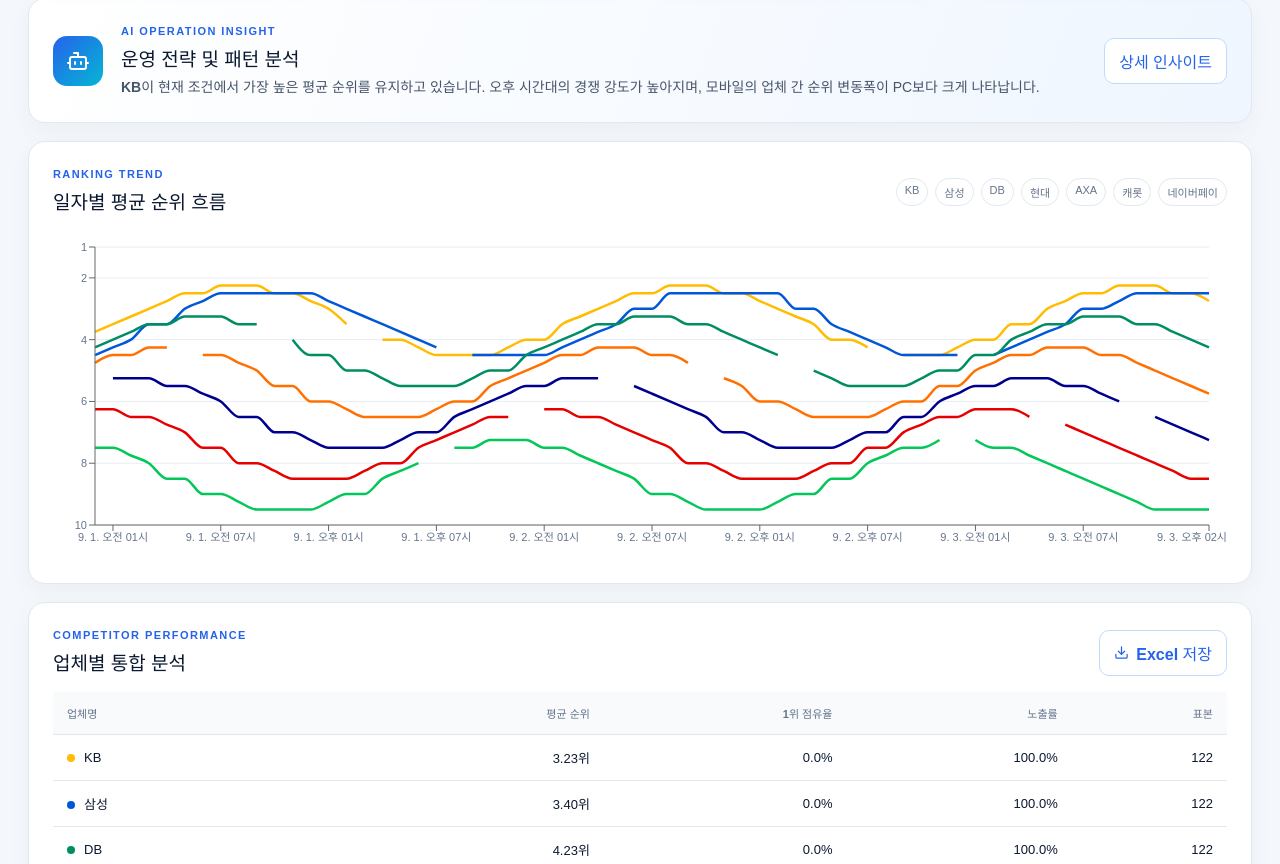
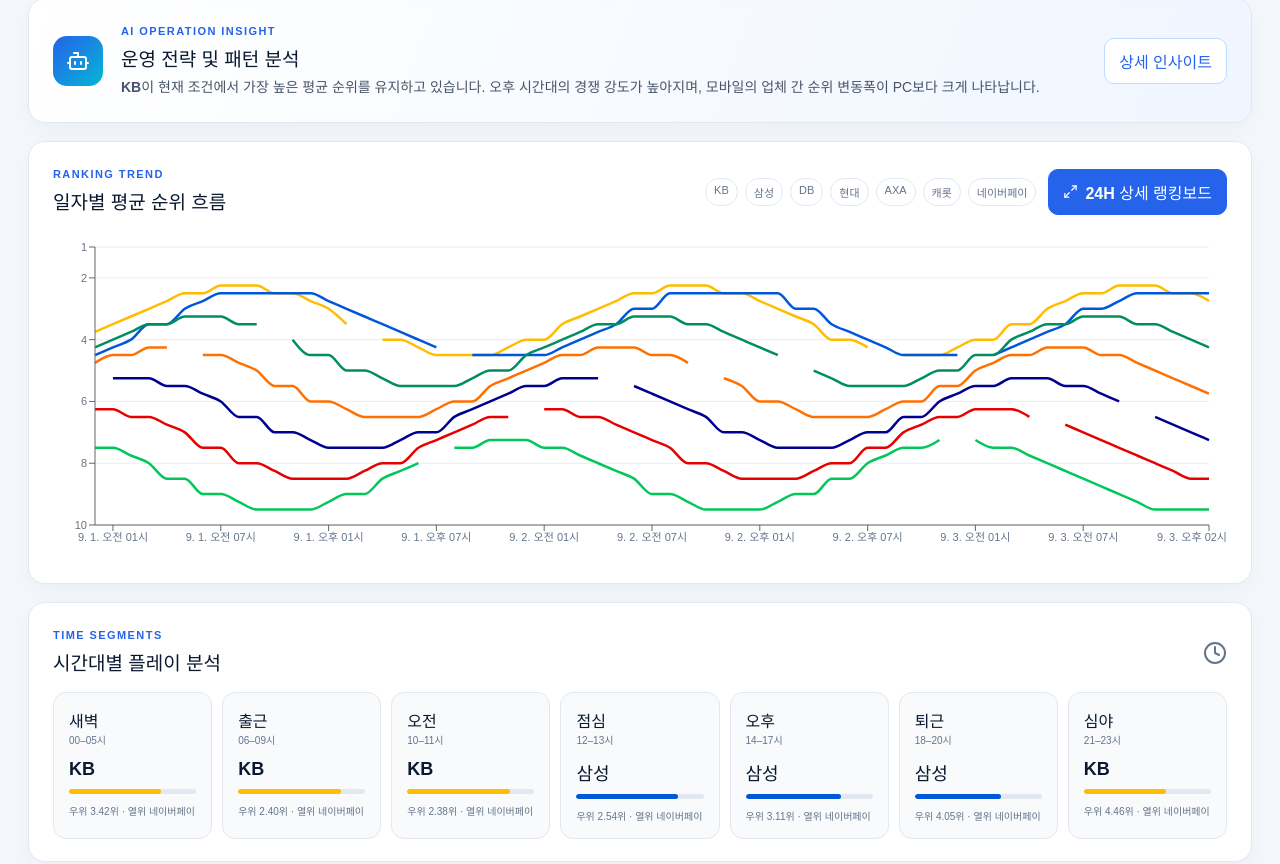
Before and after one commit to yoojuyoung625/naver-competitor-ranking-dashboard, a React (Vite) app: page / in a window 1280 px wide. Shown: the part 456-1320 px from the top of the page. Built offline with nearby package versions, Linux system fonts and the light colour scheme.

Commit message:
Add hourly ranking and time segment analysis

```diff
--- a/src/App.tsx
+++ b/src/App.tsx
@@ -3,6 +3,8 @@ import { Activity, Bot, CheckCircle2, Clock3, Database, Sparkles } from "lucide-
 import { FilterBar } from "./components/FilterBar";
 import { RankingChart } from "./components/RankingChart";
 import { RankingTable } from "./components/RankingTable";
+import { TimeSegmentPanel } from "./components/TimeSegmentPanel";
+import { HourlyBoard } from "./components/HourlyBoard";
 import { sampleObservations } from "./data/sample";
 import { filterObservations, hourlySeries, summarizeCompanies } from "./lib/analytics";
 import type { DashboardFilters } from "./types";
@@ -45,10 +47,11 @@ export function App() {
       </section>
 
       <section className="card chart-card">
-        <div className="card-head"><div><span className="eyebrow dark">RANKING TREND</span><h2>일자별 평균 순위 흐름</h2></div><div className="legend">{visibleCompanies.map((company) => <span key={company}>{company}</span>)}</div></div>
+        <div className="card-head"><div><span className="eyebrow dark">RANKING TREND</span><h2>일자별 평균 순위 흐름</h2></div><div className="chart-actions"><div className="legend">{visibleCompanies.map((company) => <span key={company}>{company}</span>)}</div><HourlyBoard rows={scoped} /></div></div>
         <RankingChart data={series} companies={visibleCompanies} />
       </section>
 
+      <TimeSegmentPanel rows={fullScope} />
       <RankingTable rows={summaries} focused={filters.company} onFocus={(company) => setFilters({ ...filters, company })} />
 
       <footer>무단 전재 및 재배포 금지 · MINDKNOCK</footer>
--- /dev/null
+++ b/src/components/HourlyBoard.tsx
@@ -0,0 +1,19 @@
+import { useState } from "react";
+import { Maximize2, X } from "lucide-react";
+import { COMPANIES } from "../config";
+import type { RankingObservation } from "../types";
+
+export function HourlyBoard({ rows }: { rows: RankingObservation[] }) {
+  const [open, setOpen] = useState(false);
+  const slots = [...new Set(rows.map((row) => row.observedAt))].slice(-24);
+  const findRank = (time: string, company: string) => rows.find((row) => row.observedAt === time && row.company === company)?.rank;
+  return <>
+    <button className="primary-button" onClick={() => setOpen(true)}><Maximize2 size={15} /> 24H 상세 랭킹보드</button>
+    {open && <div className="modal-backdrop" role="presentation" onMouseDown={() => setOpen(false)}>
+      <section className="modal" role="dialog" aria-modal="true" aria-labelledby="hourly-title" onMouseDown={(e) => e.stopPropagation()}>
+        <div className="card-head"><div><span className="eyebrow dark">HOURLY RANKING</span><h2 id="hourly-title">24H 상세 랭킹보드</h2></div><button className="icon-button" aria-label="닫기" onClick={() => setOpen(false)}><X /></button></div>
+        <div className="table-scroll hourly-scroll"><table><thead><tr><th>시간</th>{COMPANIES.map((company) => <th key={company}>{company}</th>)}</tr></thead><tbody>{slots.map((time) => <tr key={time}><td>{new Date(time).toLocaleString("ko-KR",{month:"numeric",day:"numeric",hour:"2-digit"})}</td>{COMPANIES.map((company) => <td key={company}>{findRank(time,company) ? `${findRank(time,company)}위` : "-"}</td>)}</tr>)}</tbody></table></div>
+      </section>
+    </div>}
+  </>;
+}
--- a/src/components/RankingTable.tsx
+++ b/src/components/RankingTable.tsx
@@ -5,11 +5,22 @@ import type { CompanySummary } from "../types";
 type Props = { rows: CompanySummary[]; focused: string | null; onFocus: (company: string | null) => void };
 
 export function RankingTable({ rows, focused, onFocus }: Props) {
+  const downloadCsv = () => {
+    const body = [
+      ["업체명", "평균 순위", "1위 점유율", "노출률", "표본"],
+      ...rows.map((row) => [row.company, row.averageRank?.toFixed(2) ?? "", (row.firstPlaceShare * 100).toFixed(1), (row.exposureShare * 100).toFixed(1), row.observations]),
+    ].map((line) => line.join(",")).join("\n");
+    const link = document.createElement("a");
+    link.href = URL.createObjectURL(new Blob(["\ufeff" + body], { type: "text/csv;charset=utf-8" }));
+    link.download = "competitor-ranking-summary.csv";
+    link.click();
+    URL.revokeObjectURL(link.href);
+  };
   return (
     <section className="card table-card">
       <div className="card-head">
         <div><span className="eyebrow dark">COMPETITOR PERFORMANCE</span><h2>업체별 통합 분석</h2></div>
-        <button className="ghost-button"><Download size={15} /> Excel 저장</button>
+        <button className="ghost-button" onClick={downloadCsv}><Download size={15} /> CSV 저장</button>
       </div>
       <div className="table-scroll">
         <table>
--- /dev/null
+++ b/src/components/TimeSegmentPanel.tsx
@@ -0,0 +1,25 @@
+import { Clock } from "lucide-react";
+import { COMPANY_COLORS } from "../config";
+import type { RankingObservation } from "../types";
+import { timeSegmentSummary } from "../lib/analytics";
+
+export function TimeSegmentPanel({ rows }: { rows: RankingObservation[] }) {
+  const segments = timeSegmentSummary(rows);
+  return (
+    <section className="card">
+      <div className="card-head"><div><span className="eyebrow dark">TIME SEGMENTS</span><h2>시간대별 플레이 분석</h2></div><Clock color="#64748b" /></div>
+      <div className="segment-grid">
+        {segments.map((segment) => {
+          const best = segment.rankings[0];
+          const worst = segment.rankings.at(-1);
+          return <article className="segment" key={segment.id}>
+            <span>{segment.label}</span><small>{String(segment.hours[0]).padStart(2,"0")}–{String(segment.hours.at(-1)).padStart(2,"0")}시</small>
+            <strong>{best?.company ?? "미수집"}</strong>
+            <div className="rank-bar"><i style={{ width: `${Math.max(8, 100 - (best?.average ?? 10) * 8)}%`, background: best ? COMPANY_COLORS[best.company] : "#cbd5e1" }} /></div>
+            <small>우위 {best?.average.toFixed(2) ?? "-"}위 · 열위 {worst?.company ?? "-"}</small>
+          </article>;
+        })}
+      </div>
+    </section>
+  );
+}
--- a/src/lib/analytics.ts
+++ b/src/lib/analytics.ts
@@ -1,4 +1,5 @@
 import type { CompanySummary, DashboardFilters, RankingObservation } from "../types";
+import { TIME_SEGMENTS } from "../config";
 
 export function filterObservations(rows: RankingObservation[], filters: DashboardFilters) {
   return rows.filter((row) => {
@@ -59,3 +60,15 @@ export function hourlySeries(rows: RankingObservation[]) {
     return result;
   });
 }
+
+export function timeSegmentSummary(rows: RankingObservation[]) {
+  return TIME_SEGMENTS.map((segment) => {
+    const values = rows.filter((row) => row.rank !== null && segment.hours.includes(new Date(row.observedAt).getHours() as never));
+    const byCompany = new Map<string, number[]>();
+    values.forEach((row) => byCompany.set(row.company, [...(byCompany.get(row.company) ?? []), row.rank!]));
+    const rankings = [...byCompany.entries()]
+      .map(([company, ranks]) => ({ company, average: ranks.reduce((sum, rank) => sum + rank, 0) / ranks.length }))
+      .sort((a, b) => a.average - b.average);
+    return { ...segment, rankings };
+  });
+}
```
Also changed, not shown: src/styles.css.
